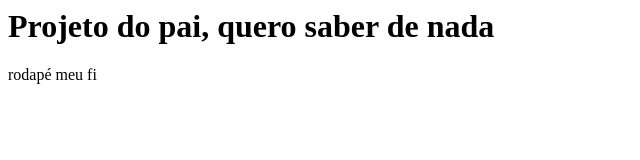
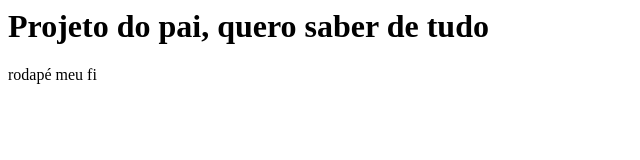
Before and after one commit to brandalize/curso-git, a plain HTML site: page index.html in a window 1280 px wide. Shown: the full height of the page, 0-640 px from the left. Drawn offline with Linux system fonts and the light colour scheme.

Commit message:
quero saber de tudo

```diff
--- a/index.html
+++ b/index.html
@@ -1,7 +1,7 @@
 <hmtl>
 	<head>
 	</head>
-	<h1>Projeto do pai, quero saber de nada</h1>
+	<h1>Projeto do pai, quero saber de tudo</h1>
 	<footer>rodapé meu fi</footer>
 	<body>
 	</body>
```
